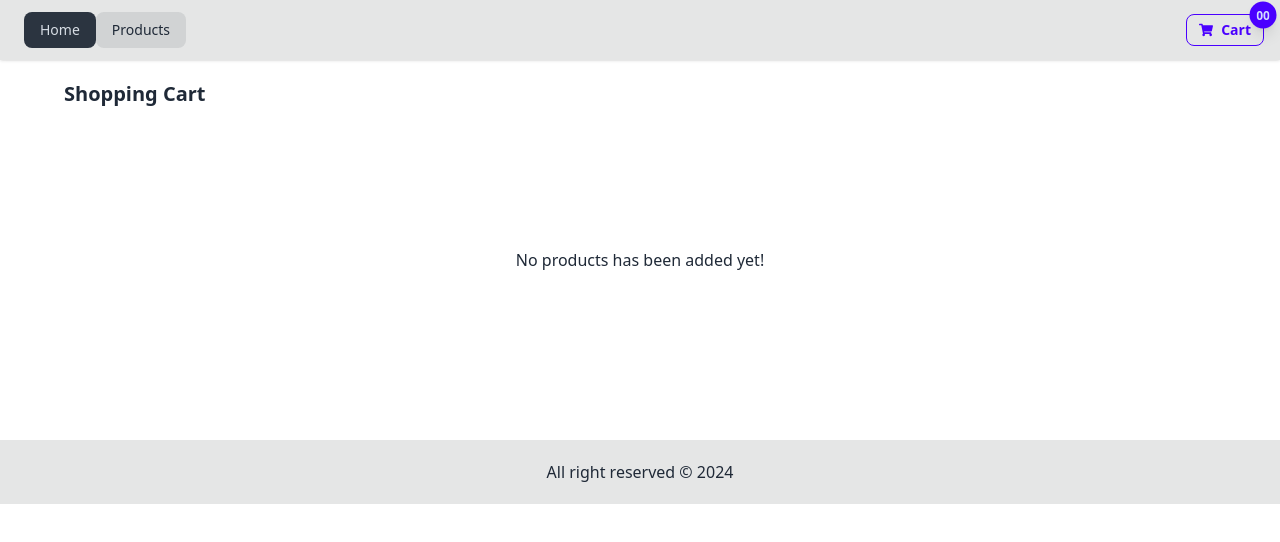
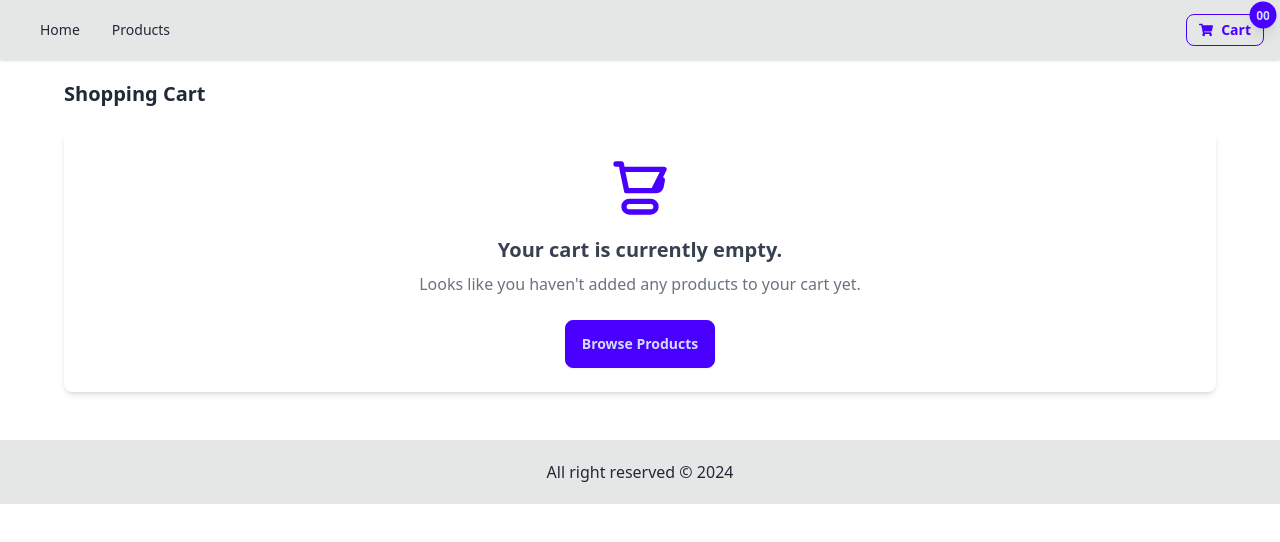
Before and after one commit to Bilalben23/shopping-cart, a React app: page /products/shoppingCart in a window 1280 px wide. Shown: the top 542 px of the page. Built offline with nearby package versions, Linux system fonts and the light colour scheme; the HTML template or start-up script is replaced by a standard one.

Commit message:
finsih the shopping cart

```diff
--- a/src/components/Header.jsx
+++ b/src/components/Header.jsx
@@ -1,7 +1,7 @@
 import React from 'react'
 import { FaShoppingCart } from 'react-icons/fa'
 import { useSelector } from 'react-redux'
-import { NavLink } from 'react-router-dom'
+import { Link } from 'react-router-dom'
 
 export default function Header() {
     const cartItems = useSelector(state => state.cart.cartItems)
@@ -11,21 +11,21 @@ export default function Header() {
             <nav>
                 <ul className='menu menu-horizontal'>
                     <li>
-                        <NavLink to="#" >Home</NavLink>
+                        <Link to="#" className='btn-disabled' >Home</Link>
                     </li>
                     <li>
-                        <NavLink to="/products" className={({ isActive }) => (isActive ? "focus" : "blur")}  >Products</NavLink>
+                        <Link to="/products">Products</Link>
                     </li>
                 </ul>
             </nav>
             <div>
-                <NavLink to="shoppingCart" className='btn btn-outline btn-sm btn-primary indicator'>
+                <Link to="shoppingCart" className='btn btn-outline btn-sm btn-primary indicator'>
                     <div className='countdown indicator-item w-[27px] h-[27px] rounded-full bg-primary grid place-content-center text-primary-content text-xs shadow-lg'>
                         <span style={{ "--value": cartItems.length }}></span>
                     </div>
                     <FaShoppingCart />
                     Cart
-                </NavLink>
+                </Link>
             </div>
         </header>
     )
--- a/src/components/ShoppingCartCard.jsx
+++ b/src/components/ShoppingCartCard.jsx
@@ -5,6 +5,7 @@ import { Link } from "react-router-dom";
 export default function ShoppingCartCard({ product, index }) {
 
     const dispatch = useDispatch();
+
 
 
     return (
@@ -25,10 +26,13 @@ export default function ShoppingCartCard({ product, index }) {
             </td>
             <td className="min-w-[80px]">
                 <div className='shadow-sm join join-vertical md:join-horizontal shadow-neutral'>
-                    <button type="button" className='shadow-lg btn btn-secondary btn-circle btn-xs md:btn-sm join-item'
+                    <button type="button" className='shadow-lg btn btn-secondary btn-xs md:btn-sm join-item'
                         onClick={() => dispatch(incrementQuantityOfProduct(product?.product?.id))}>+</button>
-                    <span className='p-2 shadow-lg join-item btn btn-xs md:btn-sm'>0</span>
-                    <button type="button" className='shadow-lg btn btn-circle btn-secondary btn-xs md:btn-sm join-item'
+                    <div className='shadow-lg join-item btn btn-xs md:btn-sm countdown'>
+                        <span style={{ "--value": product?.quantity }}></span>
+                    </div>
+
+                    <button type="button" className='shadow-lg btn btn-secondary btn-xs md:btn-sm join-item'
                         onClick={() => dispatch(decrementQuantityOfProduct(product?.product?.id))}>-</button>
                 </div>
             </td>
--- a/src/features/cart/cartSlice.js
+++ b/src/features/cart/cartSlice.js
@@ -39,13 +39,24 @@ const cartSlice = createSlice({
 
         },
         incrementQuantityOfProduct(state, action) {
-            console.log("increment quantity of product");
 
+            const productId = action.payload;
+            for (let i = 0; i < state.cartItems.length; i++) {
+                if (state.cartItems[i].product.id === productId) {
+                    state.cartItems[i].quantity += 1;
+                    break;
+                }
+            }
         },
         decrementQuantityOfProduct(state, action) {
-            console.log("decrement quantity of product");
+            const productId = action.payload;
+            for (let i = 0; i < state.cartItems.length; i++) {
+                if (state.cartItems[i].product.id === productId && state.cartItems[i].quantity > 1) {
+                    state.cartItems[i].quantity -= 1;
+                    break;
+                }
+            }
         }
-
     }
 })
 
@@ -56,7 +67,8 @@ export const {
     removeAllFromCart,
     isProductInCart,
     incrementQuantityOfProduct,
-    decrementQuantityOfProduct
+    decrementQuantityOfProduct,
+
 } = cartSlice.actions;
 
 export default cartSlice.reducer;
--- a/src/pages/ShoppingCart.jsx
+++ b/src/pages/ShoppingCart.jsx
@@ -2,10 +2,13 @@ import React from 'react'
 import ShoppingCartCard from '../components/ShoppingCartCard'
 import { useDispatch, useSelector } from 'react-redux'
 import { removeAllFromCart } from '../features/cart/cartSlice';
+import { Link } from 'react-router-dom';
 
 export default function ShoppingCart() {
     const dispatch = useDispatch();
-    const cartItems = useSelector(state => state.cart.cartItems)
+    const cartItems = useSelector(state => state.cart.cartItems);
+    const totalPrice = cartItems.reduce((sum, item) => sum + (item.quantity * item.product.price), 0).toFixed(2)
+
 
     return (
         <section className='w-[90%] mx-auto min-h-[320px]'>
@@ -16,10 +19,10 @@ export default function ShoppingCart() {
                 }
 
             </div>
-            <table className='table shadow-lg table-xs md:table-sm lg:table-md'>
             {
-                    cartItems.length > 0
-                    && cartItems.map((product, index) => {
+                cartItems.length > 0 && <table className='table shadow-lg table-xs md:table-sm lg:table-md'>
+                    {
+                        cartItems.map((product, index) => {
                             return <ShoppingCartCard
                                 key={product?.product?.id}
                                 product={product}
@@ -28,10 +31,50 @@ export default function ShoppingCart() {
                         })
                     }
                 </table>
+            }
+            {cartItems.length > 0 && <div className='flex justify-end w-full'>
+                <div className="p-4 border-4 shadow-lg border-base-200 w-fit">
+                    <div className='flex items-center mb-2 space-x-2'>
+                        <div className="text-lg font-semibold md:text-xl stat-title">Total Price</div>
+                        <div className="text-xl font-bold md:text-2xl text-success stat-value badge">${totalPrice}</div>
+                    </div>
+                    <div className="stat-actions">
+                        <button className="btn btn-sm md:btn-md btn-success btn-block">
+                            Checkout
+                            <span className='text-sm font-normal'> ({cartItems.length} item{cartItems.length > 1 ? "s" : ""})</span>
+                        </button>
+                    </div>
+                </div>
+            </div>}
+
             {
-                !cartItems.length > 0 && <div className='min-h-[255px] grid place-content-center text-center'>
-                    <p>No products has been added yet!</p>
+                cartItems.length === 0 && (
+                    <div className='min-h-[255px] flex flex-col items-center justify-center text-center bg-base-100 rounded-lg p-6 shadow-md'>
+                        <svg
+                            xmlns="http://www.w3.org/2000/svg"
+                            className="w-16 h-16 mb-4 text-primary"
+                            fill="none"
+                            viewBox="0 0 24 24"
+                            stroke="currentColor"
+                        >
+                            <path
+                                strokeLinecap="round"
+                                strokeLinejoin="round"
+                                strokeWidth="2"
+                                d="M3 3h2l.34 2M7 13h10l4-8H5.31M7 13L5.31 5M7 13h11a2 2 0 002-2m0 0L20.34 9M8 21h8m0 0a2 2 0 002-2m-10 2a2 2 0 01-2-2m0 0a2 2 0 012-2h8m0 0a2 2 0 012 2"
+                            />
+                        </svg>
+                        <p className='mb-2 text-xl font-semibold text-gray-700'>
+                            Your cart is currently empty.
+                        </p>
+                        <p className='mb-6 text-gray-500'>
+                            Looks like you haven't added any products to your cart yet.
+                        </p>
+                        <Link to="/products" className='btn btn-primary'>
+                            Browse Products
+                        </Link>
                     </div>
+                )
             }
         </section >
     )
```
Lines whose indentation alone changed are shown as unchanged.
